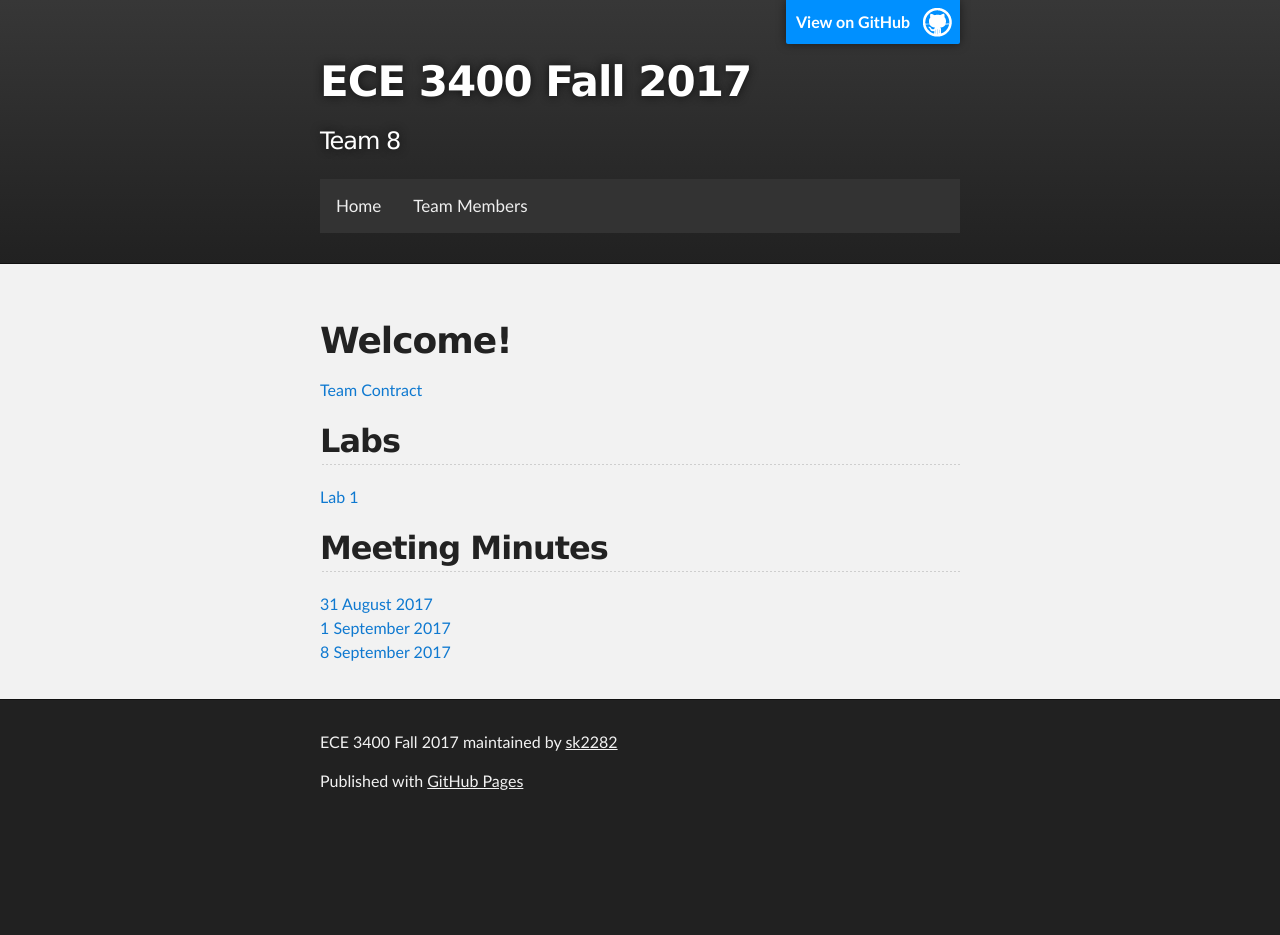
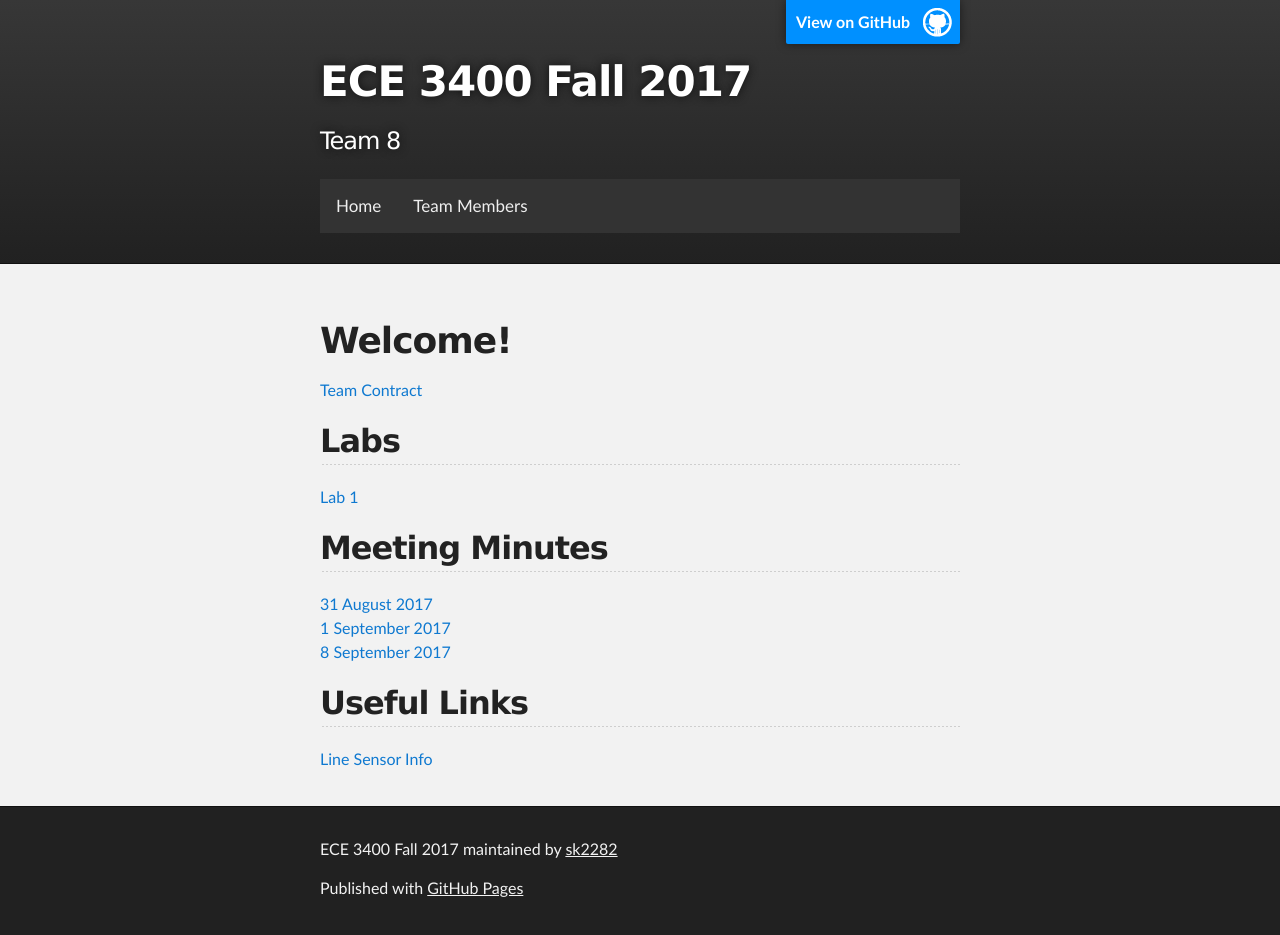
Before and after one commit to sk2282/ECE3400_Team8, a Jekyll site: the page built from index.md, in a window 1280 px wide. Built offline with Jekyll 4.4.1, drawn with Linux system fonts in a browser that asks for light colours; our own code applies the rules of GitHub Pages for plain Markdown files; before the commit the page ends 900 px from its top, so only the background shows below that.

Commit message:
Update index.md
Added link to line sensor data (Sparkfun)

```diff
--- a/index.md
+++ b/index.md
@@ -9,3 +9,6 @@
 [31 August 2017](https://docs.google.com/a/cornell.edu/document/d/1dVXc5hVIiBzm_1vL9nOCoFMn-4mMeLHOMNEJl790Ix4/edit?usp=sharing)
 [1 September 2017](https://docs.google.com/a/cornell.edu/document/d/1AbLZ4Nd0oftpHPPofFHE4el4eL6gsMsTh-VpWx2JPIM/edit?usp=sharing)
 [8 September 2017](https://docs.google.com/document/d/1IixqAsmoh66EbaAX_XVr76OVa-Bn7eAaO9CXjHz4rTg/edit?usp=sharing)
+
+## Useful Links
+[Line Sensor Info](https://www.sparkfun.com/products/9453)
```
